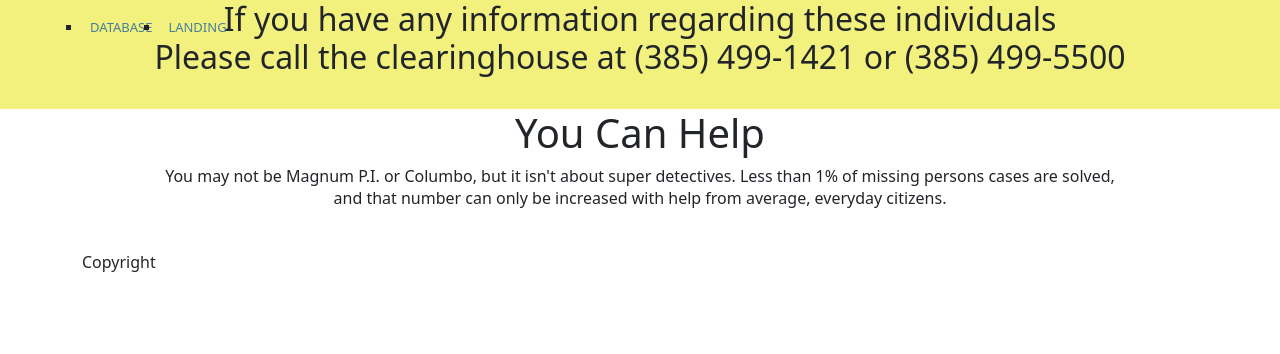
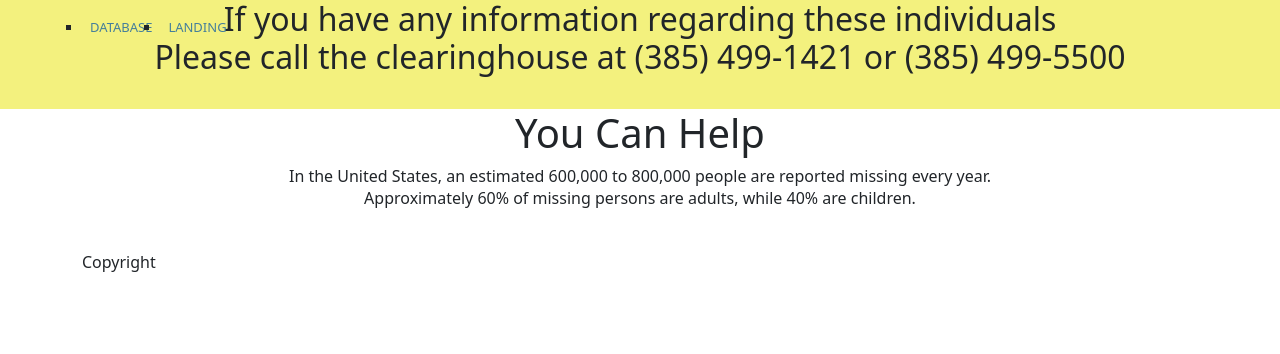
Before and after one commit to ianpurnell01/MissingPersons, a Django app: template missingpersons/templates/landing/index.html in a window 1280 px wide. Shown: the top 354 px of the page. Run offline with Django 3.2, Linux system fonts and the light colour scheme; the template is opened without the code that fills it, so the values that code supplies are empty.

Commit message:
Update index.html
Put in some facts

```diff
--- a/missingpersons/templates/landing/index.html
+++ b/missingpersons/templates/landing/index.html
@@ -3,7 +3,8 @@
 {% block content %}
     <h1 style="text-align: center;">You Can Help</h1>
     <p style="text-align: center;">
-        You may not be Magnum P.I. or Columbo, but it isn't about super detectives. Less than 1% of missing persons cases are solved,<br>
-        and that number can only be increased with help from average, everyday citizens.
+        In the United States, an estimated 600,000 to 800,000 people are reported missing every year.
+        <br> Approximately 60% of missing persons are adults, while 40% are children.
+
     </p>
 {% endblock %}
```
